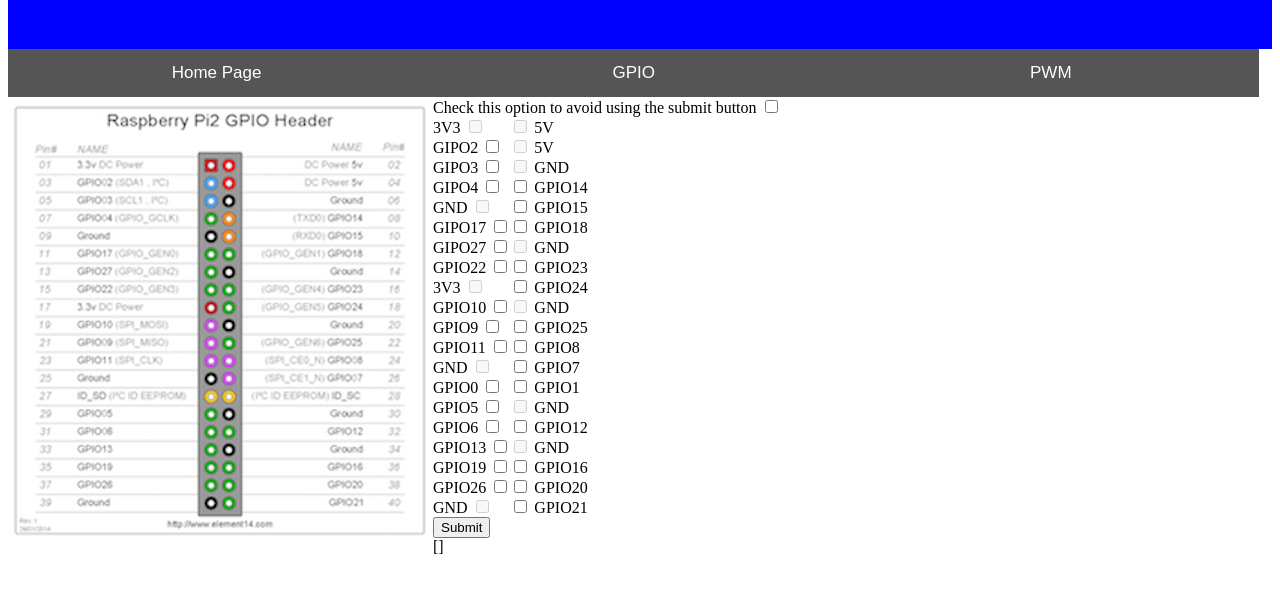
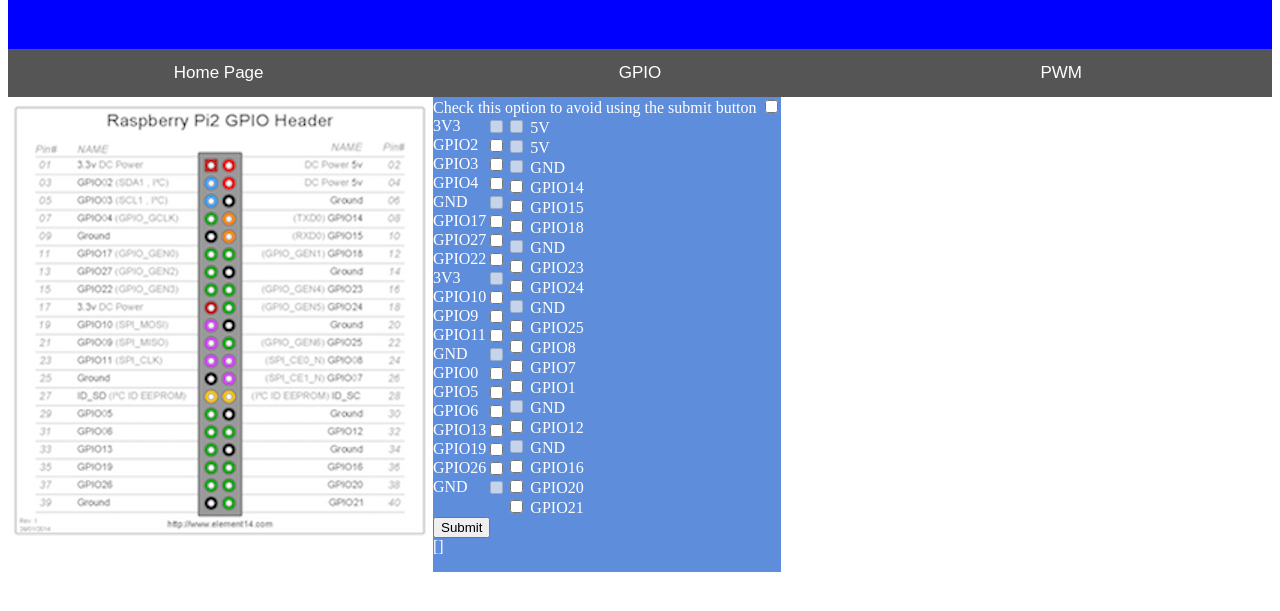
Before and after one commit to MigAP/vuejs-raspberry, a plain HTML site: page index.html in a window 1280 px wide. Shown: the part 117-728 px from the top of the page. Drawn offline with nearby package versions, Linux system fonts and the light colour scheme.

Commit message:
more css

```diff
--- a/index.css
+++ b/index.css
@@ -1,6 +1,7 @@
 #app{
 	display: flex;
 	flex-direction: column;
+	justify-content: space-between;
 }
 
 .tablink {
@@ -12,15 +13,25 @@
     cursor: pointer;
     padding: 14px 16px;
     font-size: 17px;
-    width: 33%;
+    width: 33.33%;
 }
 
 .tablink:hover {
     background-color: #777;
 }
 
+.controls{
+	color: white;
+	background-color: #5e8edb;
+}
+
 .buttons {
     display: flex;
+}
+
+.odd-gpio-check {
+	display: flex;
+	justify-content: space-between;
 }
 
 header h1 {
--- a/index.js
+++ b/index.js
@@ -4,12 +4,12 @@
  */
 const ODD_GPIO = [
     {id: 1, label: "3V3", disabled:true, value:"1"},
-    {id: 3, label: "GIPO2", disabled:false, value:"3"},
-    {id: 5, label: "GIPO3", disabled:false, value:"5"},
-    {id: 7, label: "GIPO4", disabled:false, value:"7"},
+    {id: 3, label: "GPIO2", disabled:false, value:"3"},
+    {id: 5, label: "GPIO3", disabled:false, value:"5"},
+    {id: 7, label: "GPIO4", disabled:false, value:"7"},
     {id: 9, label: "GND", disabled:true, value:"9"},
-    {id: 11, label: "GIPO17", disabled:false, value:"11"},
-    {id: 13, label: "GIPO27", disabled:false, value:"13"},
+    {id: 11, label: "GPIO17", disabled:false, value:"11"},
+    {id: 13, label: "GPIO27", disabled:false, value:"13"},
     {id: 15, label: "GPIO22", disabled:false, value:"15"},
     {id: 17, label: "3V3", disabled:true, value:"17"},
     {id: 19, label: "GPIO10", disabled:false, value:"19"},
```
